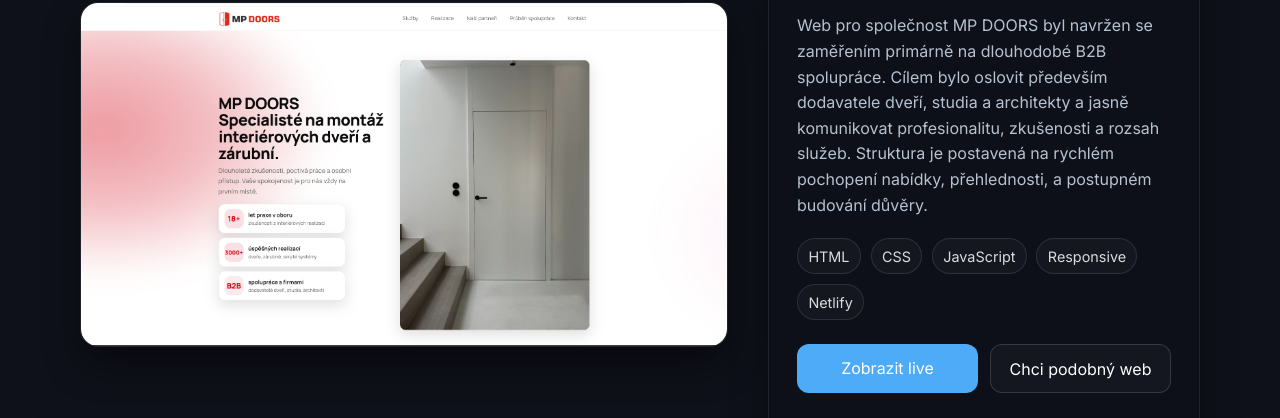
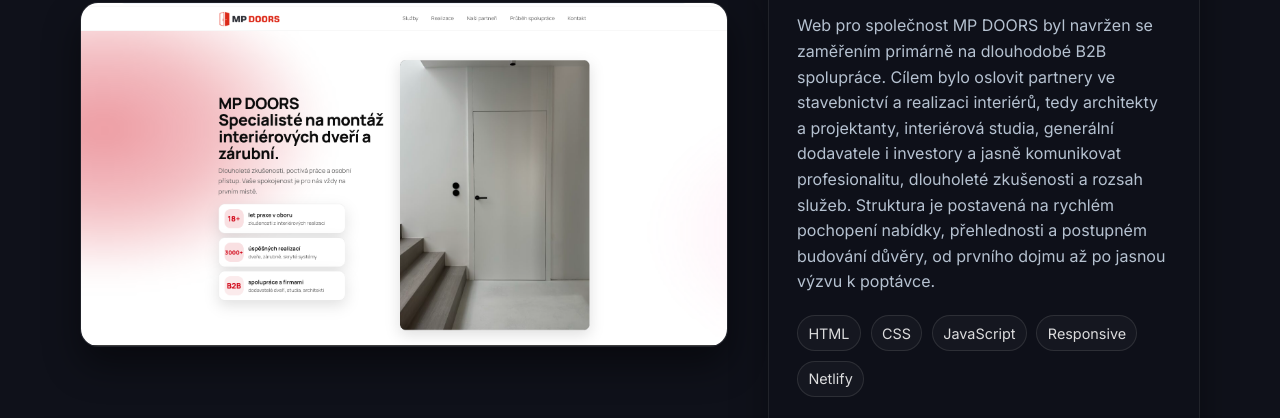
Before and after one commit to marekolah04-wq/marek.codes, a plain HTML site: page project/mp-doors.html in a window 1280 px wide. Shown: the part 279-697 px from the top of the page. Drawn offline with Linux system fonts and the light colour scheme.

Commit message:
MP project text

```diff
--- a/project/mp-doors.html
+++ b/project/mp-doors.html
@@ -94,13 +94,10 @@
                     <h1 class="project-title" data-cz="MP DOORS" data-en="MP DOORS">MP DOORS</h1>
 
                     <p class="project-lead"
-                        data-cz="Web pro společnost MP DOORS byl navržen se zaměřením primárně na dlouhodobé B2B spolupráce. Cílem bylo oslovit především dodavatele dveří, studia a architekty a jasně komunikovat profesionalitu, zkušenosti a rozsah služeb.
-                        Struktura je postavená na rychlém pochopení nabídky, přehlednosti, a postupném budování důvěry."
+                        data-cz="Web pro společnost MP DOORS byl navržen se zaměřením primárně na dlouhodobé B2B spolupráce. Cílem bylo oslovit partnery ve stavebnictví a realizaci interiérů, tedy architekty a projektanty, interiérová studia, generální dodavatele i investory a jasně komunikovat profesionalitu, dlouholeté zkušenosti a rozsah služeb. Struktura je postavená na rychlém pochopení nabídky, přehlednosti a postupném budování důvěry, od prvního dojmu až po jasnou výzvu k poptávce."
 
-                        data-en="The website for MP DOORS was designed primarily with a focus on long-term B2B partnerships. The goal was to engage door suppliers, studios, and architects, clearly communicating professionalism, experience, and the scope of services.
-                        The structure is built around quick understanding of the offer, clarity, and gradual trust-building.">
-                        Web pro společnost MP DOORS byl navržen se zaměřením primárně na dlouhodobé B2B spolupráce. Cílem bylo oslovit především dodavatele dveří, studia a architekty a jasně komunikovat profesionalitu, zkušenosti a rozsah služeb.
-                        Struktura je postavená na rychlém pochopení nabídky, přehlednosti, a postupném budování důvěry.
+                        data-en="The website for MP DOORS was designed with a primary focus on long term B2B partnerships. The goal was to reach partners in construction and interior fit out, including architects and designers, interior studios, general contractors, and investors, while clearly communicating professionalism, many years of experience, and the full scope of services. The structure is built for quick understanding of the offering, clarity, and gradual trust building, from the first impression to a clear call to request a quote.">
+                        Web pro společnost MP DOORS byl navržen se zaměřením primárně na dlouhodobé B2B spolupráce. Cílem bylo oslovit partnery ve stavebnictví a realizaci interiérů, tedy architekty a projektanty, interiérová studia, generální dodavatele i investory a jasně komunikovat profesionalitu, dlouholeté zkušenosti a rozsah služeb. Struktura je postavená na rychlém pochopení nabídky, přehlednosti a postupném budování důvěry, od prvního dojmu až po jasnou výzvu k poptávce.
                     </p>
 
                     <div class="tags">
```
